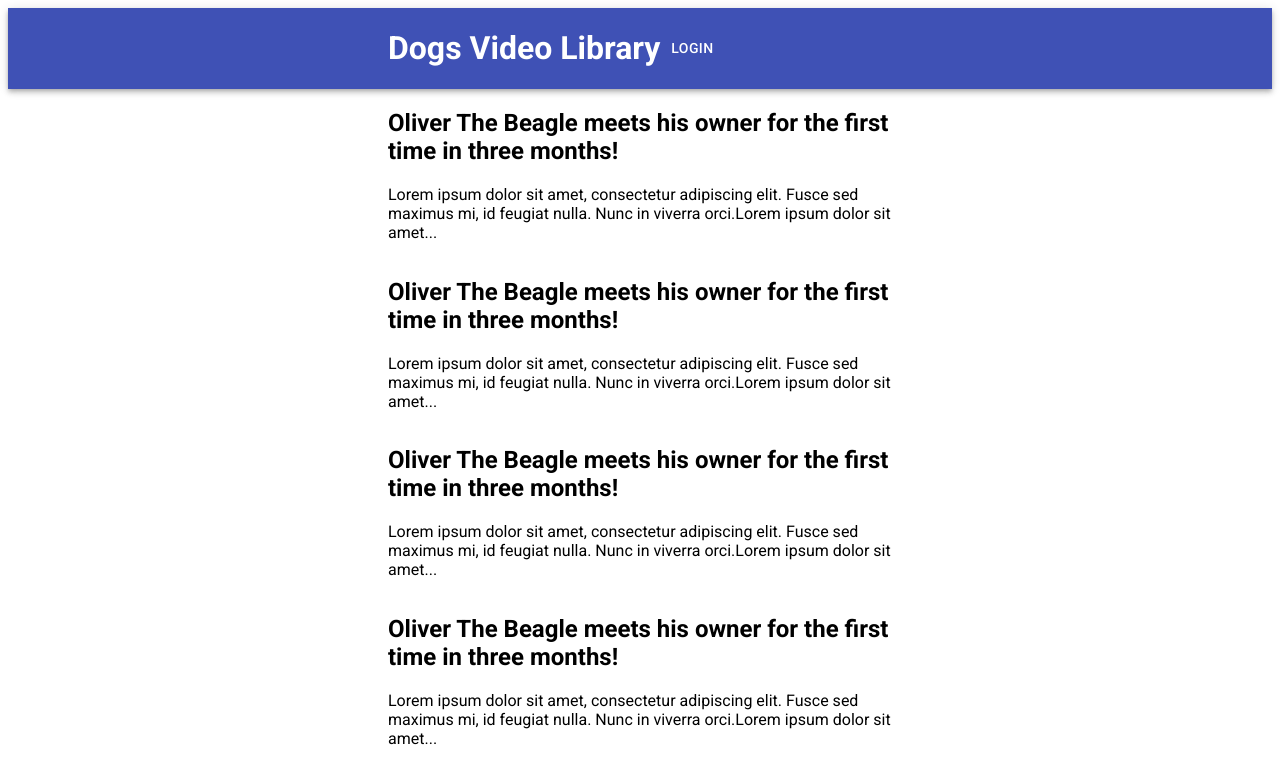
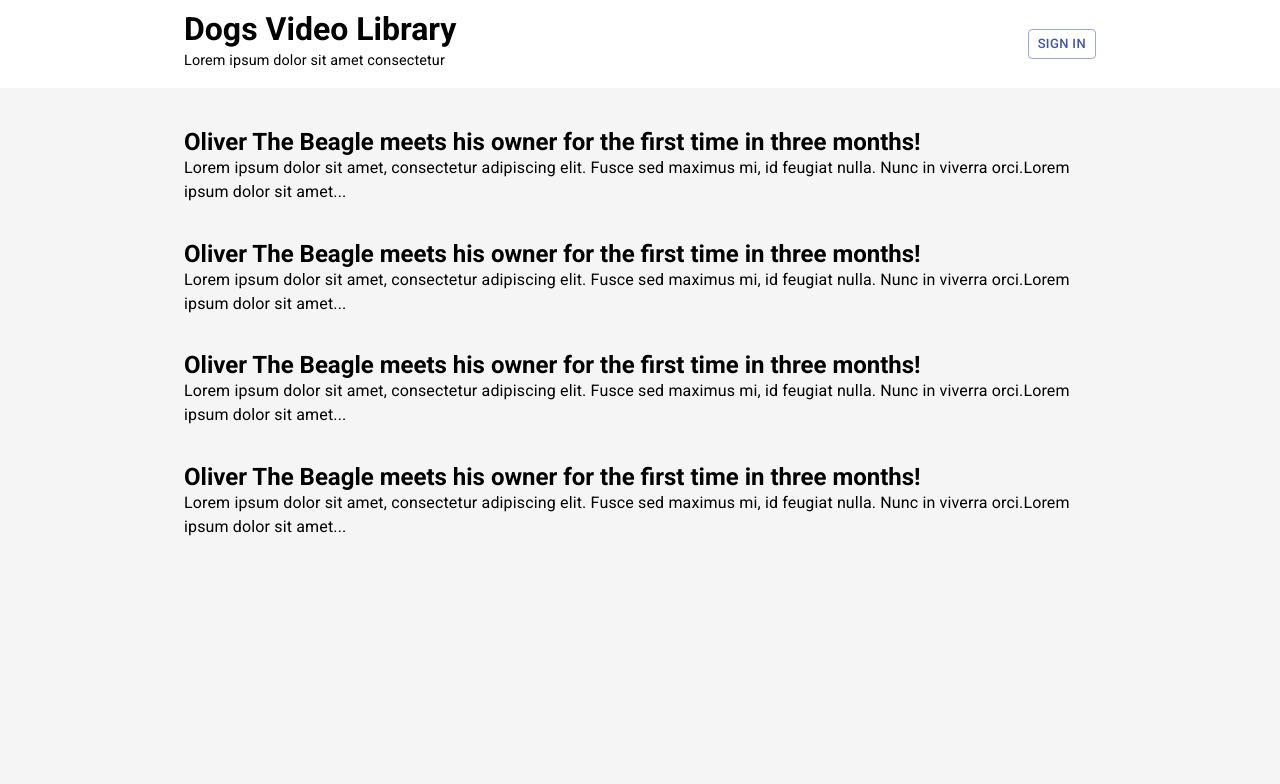
Before and after one commit to suefrontend/react_blog, a React (Create React App) app: page / in a window 1280 px wide. Shown: the top 784 px of the page. Built offline with nearby package versions, Linux system fonts and the light colour scheme.

Commit message:
Added headings and styles

```diff
--- a/package.json
+++ b/package.json
@@ -4,6 +4,7 @@
   "private": true,
   "dependencies": {
     "@material-ui/core": "^4.4.0",
+    "@material-ui/icons": "^4.4.1",
     "react": "^16.9.0",
     "react-dom": "^16.9.0",
     "react-scripts": "3.1.1",
--- a/src/components/App.js
+++ b/src/components/App.js
@@ -1,17 +1,15 @@
 import React from 'react';
+import Header from './Header';
 import PostItem from './PostItem';
-import Header from './Header';
 import Container from '@material-ui/core/Container';
 import './Main.css';
 
 const App = () => {
     return (
-        <div>
+        <React.Fragment>
             <Header />
-            <Container maxWidth="sm">
-                <PostItem />
-            </Container>
-        </div>
+            <PostItem />
+        </React.Fragment>
     );
 }
 
--- a/src/components/Header.js
+++ b/src/components/Header.js
@@ -1,20 +1,47 @@
 import React from 'react';
+import { makeStyles } from '@material-ui/core/styles';
+import AppBar from '@material-ui/core/AppBar';
+import Toolbar from '@material-ui/core/Toolbar';
+import Typography from '@material-ui/core/Typography';
+import Button from '@material-ui/core/Button';
 import Container from '@material-ui/core/Container';
-import AppBar from '@material-ui/core/AppBar';
-import Button from '@material-ui/core/Button';
-import Toolbar from '@material-ui/core/Toolbar';
 
-const Header = () => {
-    return (
-        <AppBar color="primary" position="static">
-            <Container maxWidth="sm">
-                <Toolbar>
-            <h1>Dogs Video Library</h1>
-            <Button color="inherit">Login</Button>
-            </Toolbar>
+const useStyles = makeStyles(theme => ({
+  root: {
+    flexGrow: 1,
+    marginBottom: 40
+  },
+  appbar: {
+      padding: '10px 0'
+  },
+  subtitle: {
+      fontSize: '90%'
+  },
+  title: {
+    flexGrow: 1
+  },
+}));
+
+
+export default function ButtonAppBar() {
+  const classes = useStyles();
+
+
+  return (
+    <div className={classes.root}>
+      <AppBar position="static" color="inherit" elevation={0} className={classes.appbar}>
+      <Container maxWidth="md">
+        <Toolbar className={classes.toolbar} disableGutters={true}>
+            <div className={classes.title}>
+          <Typography component="h1" variant="display1">
+            Dogs Video Library
+          </Typography>
+          <Typography variant="subtitle1" gutterBottom  className={classes.subtitle}>Lorem ipsum dolor sit amet consectetur</Typography>
+          </div>
+          <Button variant="outlined" size="small" color="primary">Sign In</Button>
+        </Toolbar>
         </Container>
-            </AppBar>
-    )
+      </AppBar>
+    </div>
+  );
 }
-
-export default Header;
--- a/src/components/Main.css
+++ b/src/components/Main.css
@@ -1,3 +1,8 @@
 html {
     font-family: 'Roboto', sans-serif;
   }
+body {
+    margin: 0;
+    padding: 0;
+    background-color: #f5f5f5;
+}
--- a/src/components/PostItem.js
+++ b/src/components/PostItem.js
@@ -1,41 +1,57 @@
 import React from 'react';
 import App from './App';
 import Container from '@material-ui/core/Container';
+import { makeStyles } from '@material-ui/core/styles';
 import { Grid } from '@material-ui/core';
+import { spacing } from '@material-ui/system';
+import Typography from '@material-ui/core/Typography';
 
-class PostItem extends React.Component {
-    render() {
+const useStyles = makeStyles(theme => ({
+    grid: {
+      marginBottom: 30,
+    }
+  }));
+
+function PostItem(){
+    const classes = useStyles();
     return (
-            <Container maxWidth="sm">
-            <Grid container spacing={0}>
-                <Grid item xs={12}>
+        <Container maxWidth="md" position="relative">
+        <Grid container>
+            <Grid item xs={12} className={classes.grid}>
                 <article>
-                        <h2>Oliver The Beagle meets his owner for the first time in three months!</h2>
-                        <p>Lorem ipsum dolor sit amet, consectetur adipiscing elit. Fusce sed maximus mi, id feugiat nulla. Nunc in viverra orci.Lorem ipsum dolor sit amet...</p>
+                    <Typography component="h2" variant="display1" className={classes.typography}>
+                    Oliver The Beagle meets his owner for the first time in three months!
+                    </Typography>
+                    <Typography variant="body1" gutterBottom>Lorem ipsum dolor sit amet, consectetur adipiscing elit. Fusce sed maximus mi, id feugiat nulla. Nunc in viverra orci.Lorem ipsum dolor sit amet...</Typography>
                 </article>
             </Grid>
-                <Grid item xs={12}>
+            <Grid item xs={12} className={classes.grid}>
                 <article>
-                        <h2>Oliver The Beagle meets his owner for the first time in three months!</h2>
-                        <p>Lorem ipsum dolor sit amet, consectetur adipiscing elit. Fusce sed maximus mi, id feugiat nulla. Nunc in viverra orci.Lorem ipsum dolor sit amet...</p>
+                    <Typography component="h2" variant="display1" className={classes.typography}>
+                    Oliver The Beagle meets his owner for the first time in three months!
+                    </Typography>
+                    <Typography variant="body1" gutterBottom>Lorem ipsum dolor sit amet, consectetur adipiscing elit. Fusce sed maximus mi, id feugiat nulla. Nunc in viverra orci.Lorem ipsum dolor sit amet...</Typography>
                 </article>
             </Grid>
-                <Grid item xs={12}>
+            <Grid item xs={12} className={classes.grid}>
                 <article>
-                        <h2>Oliver The Beagle meets his owner for the first time in three months!</h2>
-                        <p>Lorem ipsum dolor sit amet, consectetur adipiscing elit. Fusce sed maximus mi, id feugiat nulla. Nunc in viverra orci.Lorem ipsum dolor sit amet...</p>
+                    <Typography component="h2" variant="display1" className={classes.typography}>
+                    Oliver The Beagle meets his owner for the first time in three months!
+                    </Typography>
+                    <Typography variant="body1" gutterBottom>Lorem ipsum dolor sit amet, consectetur adipiscing elit. Fusce sed maximus mi, id feugiat nulla. Nunc in viverra orci.Lorem ipsum dolor sit amet...</Typography>
                 </article>
             </Grid>
-                <Grid item xs={12}>
+            <Grid item xs={12} className={classes.grid}>
                 <article>
-                        <h2>Oliver The Beagle meets his owner for the first time in three months!</h2>
-                        <p>Lorem ipsum dolor sit amet, consectetur adipiscing elit. Fusce sed maximus mi, id feugiat nulla. Nunc in viverra orci.Lorem ipsum dolor sit amet...</p>
+                    <Typography component="h2" variant="display1" className={classes.typography}>
+                    Oliver The Beagle meets his owner for the first time in three months!
+                    </Typography>
+                    <Typography variant="body1" gutterBottom>Lorem ipsum dolor sit amet, consectetur adipiscing elit. Fusce sed maximus mi, id feugiat nulla. Nunc in viverra orci.Lorem ipsum dolor sit amet...</Typography>
                 </article>
             </Grid>
         </Grid>
         </Container>
     )
 }
-}
 
 export default PostItem;
```
Also changed, not shown: 1 other file (tests, documents, lock files or other folders). Lines whose indentation alone changed are shown as unchanged.
